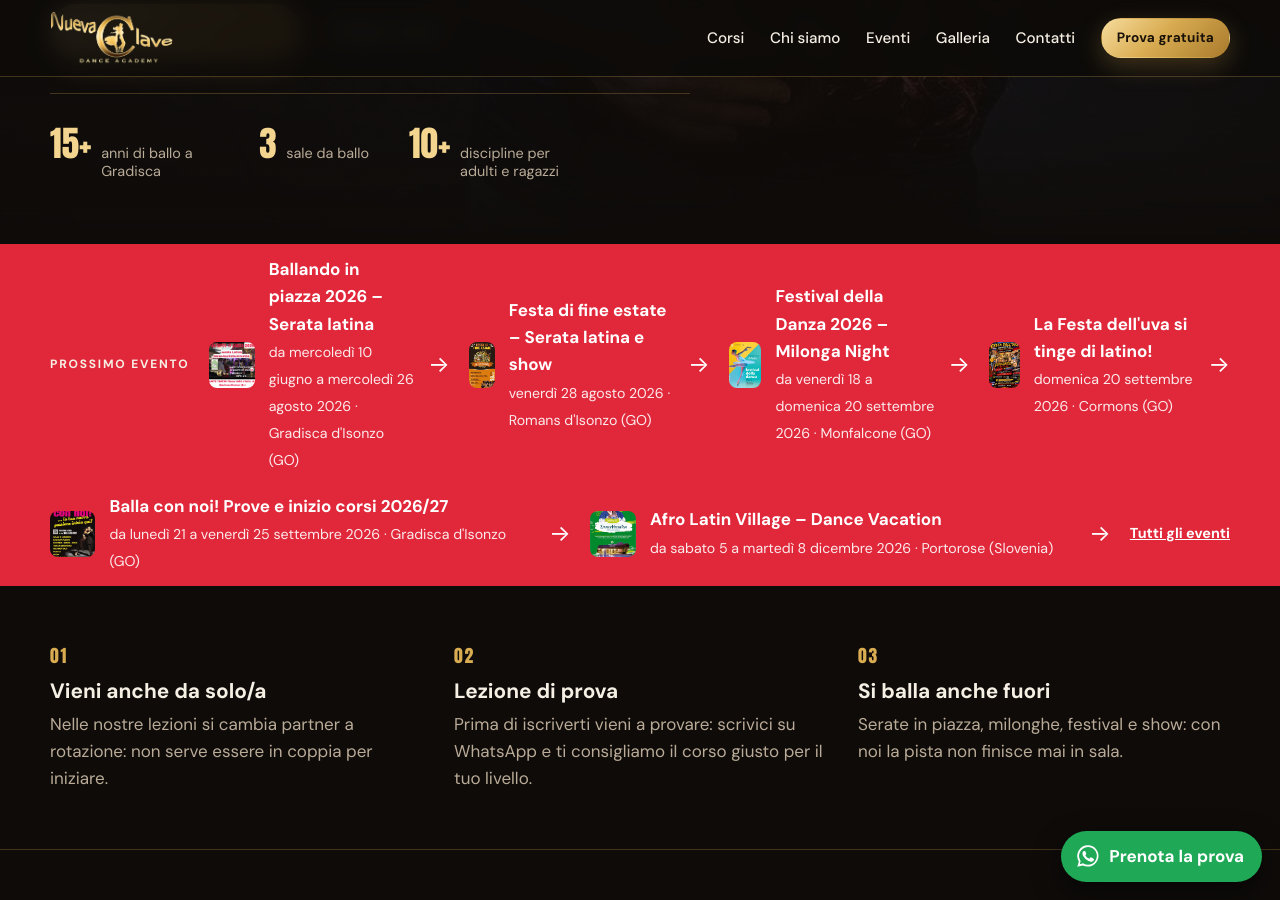
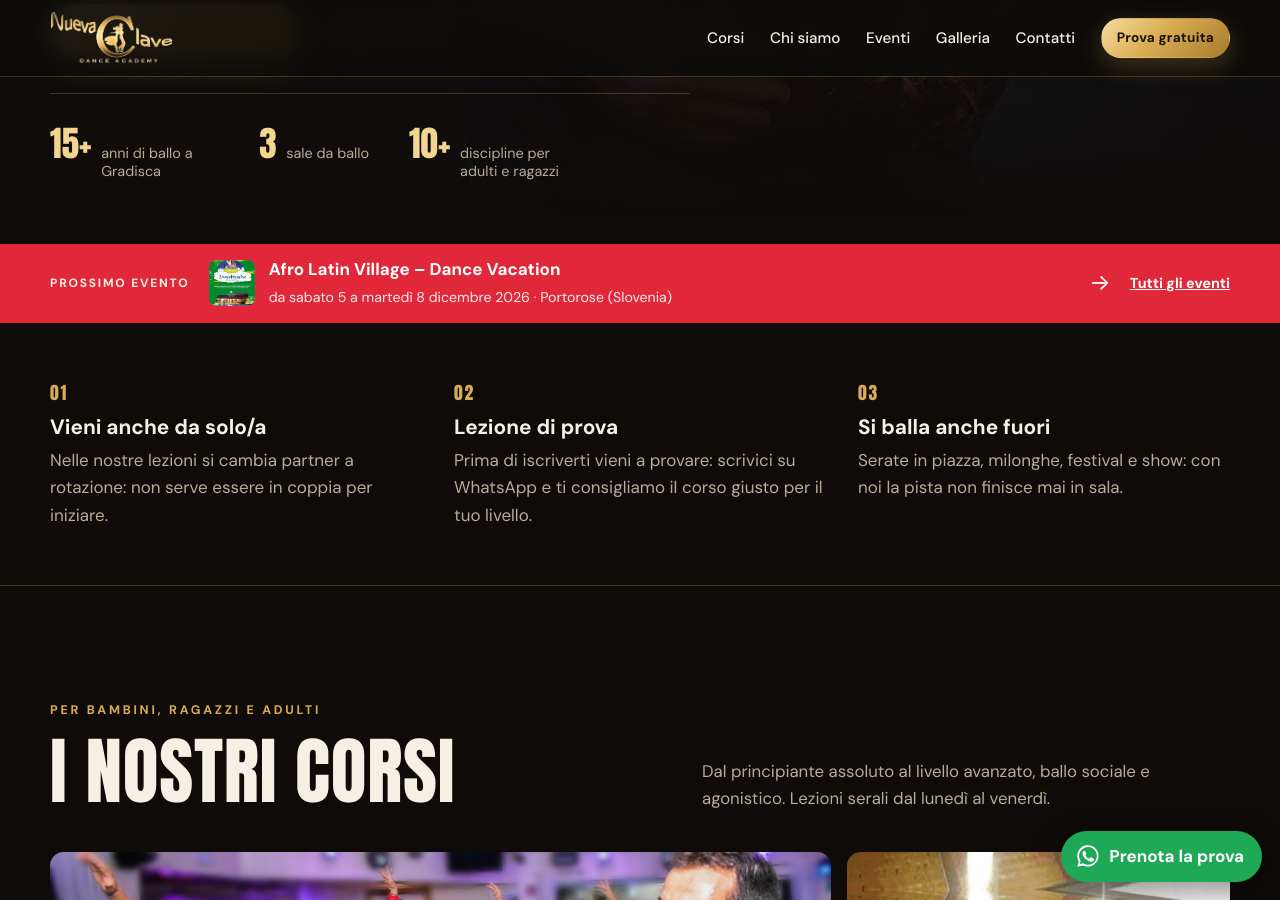
Before and after one commit to giabritta/nuevaclave, a Jekyll site: the page built from index.html, in a window 1280 px wide and 900 px high, scrolled down 719 px. Built offline with Jekyll 4.4.1, drawn with Linux system fonts in a browser that asks for light colours; some web fonts are replaced.

Commit message:
Correggi striscia eventi, griglia corsi e slide hero
Co-Authored-By: Claude Opus 5.5 <noreply@anthropic.com>

```diff
--- a/assets/css/style.css
+++ b/assets/css/style.css
@@ -18,6 +18,7 @@
 }
 
 *, *::before, *::after { box-sizing: border-box; }
+[hidden] { display: none !important; }
 html { scroll-behavior: smooth; scroll-padding-top: 84px; }
 body { margin: 0; background: var(--bg); color: var(--ink); font: 400 17px/1.6 var(--sans); -webkit-font-smoothing: antialiased; }
 body.nav-open { overflow: hidden; }
--- a/index.html
+++ b/index.html
@@ -9,7 +9,6 @@ body_class: page-home
   <div class="hero-slides" aria-hidden="true">
     <div class="hero-slide is-active" style="background-image:url('{{ '/assets/img/show-latino.jpg' | relative_url }}')"></div>
     <div class="hero-slide" style="background-image:url('{{ '/assets/img/abbraccio-kizomba.jpg' | relative_url }}')"></div>
-    <div class="hero-slide" style="background-image:url('{{ '/assets/img/festival-danza-tango.jpg' | relative_url }}')"></div>
   </div>
   <div class="wrap hero-content">
     <p class="eyebrow">Scuola di ballo · Gradisca d'Isonzo (GO)</p>
@@ -107,7 +106,7 @@ body_class: page-home
           <p>Valzer, mazurca, polka e standard: la tradizione del ballo di coppia.</p>
         </div>
       </article>
-      <article class="corso" style="--img:url('{{ '/assets/img/ragazze-show.jpg' | relative_url }}')">
+      <article class="corso corso-lg" style="--img:url('{{ '/assets/img/ragazze-show.jpg' | relative_url }}')">
         <div class="corso-body">
           <h3>Ragazzi, street e danza</h3>
           <p>Latino per ragazzi, street dance, hip hop e danza moderna per i più giovani.</p>
```
